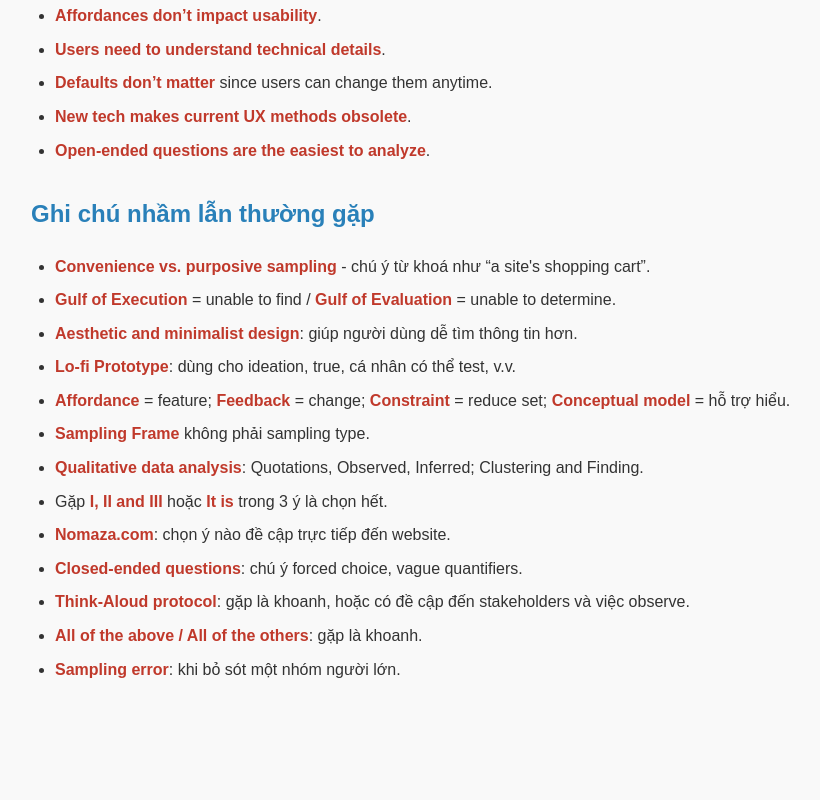
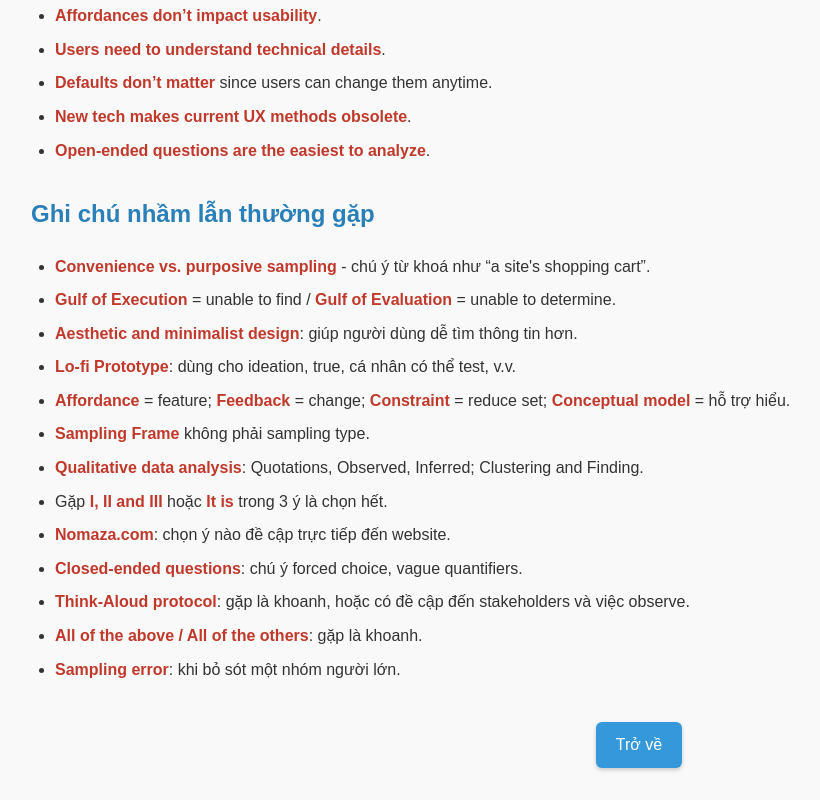
Before and after one commit to ddnhuy/wdu203c-notes, a plain HTML site: page wdu203c-outline.html in a window 1280 px wide. Shown: the part 853-1653 px from the top of the page, without its empty margins (1-821 px from the left). Before the commit the page ends 1599 px from the top, so only its background shows below. Drawn offline with Linux system fonts and the light colour scheme.

Commit message:
Update wdu203c-outline.html

```diff
--- a/wdu203c-outline.html
+++ b/wdu203c-outline.html
@@ -36,6 +36,23 @@
       background: #eee;
       padding: 2px 6px;
       border-radius: 4px;
+    }
+    .link-section {
+      text-align: center;
+      margin-top: 40px;
+    }
+    .link-section a {
+      display: inline-block;
+      padding: 10px 20px;
+      background-color: #3498db;
+      color: white;
+      text-decoration: none;
+      border-radius: 6px;
+      box-shadow: 0 2px 4px rgba(0,0,0,0.2);
+      transition: background-color 0.3s ease;
+    }
+    .link-section a:hover {
+      background-color: #2980b9;
     }
   </style>
 </head>
@@ -91,5 +108,9 @@
       <li><strong>Sampling error</strong>: khi bỏ sót một nhóm người lớn.</li>
     </ul>
   </div>
+
+  <div class="link-section">
+    <a href="index.html">Trở về</a>
+  </div>
 </body>
 </html>
```
